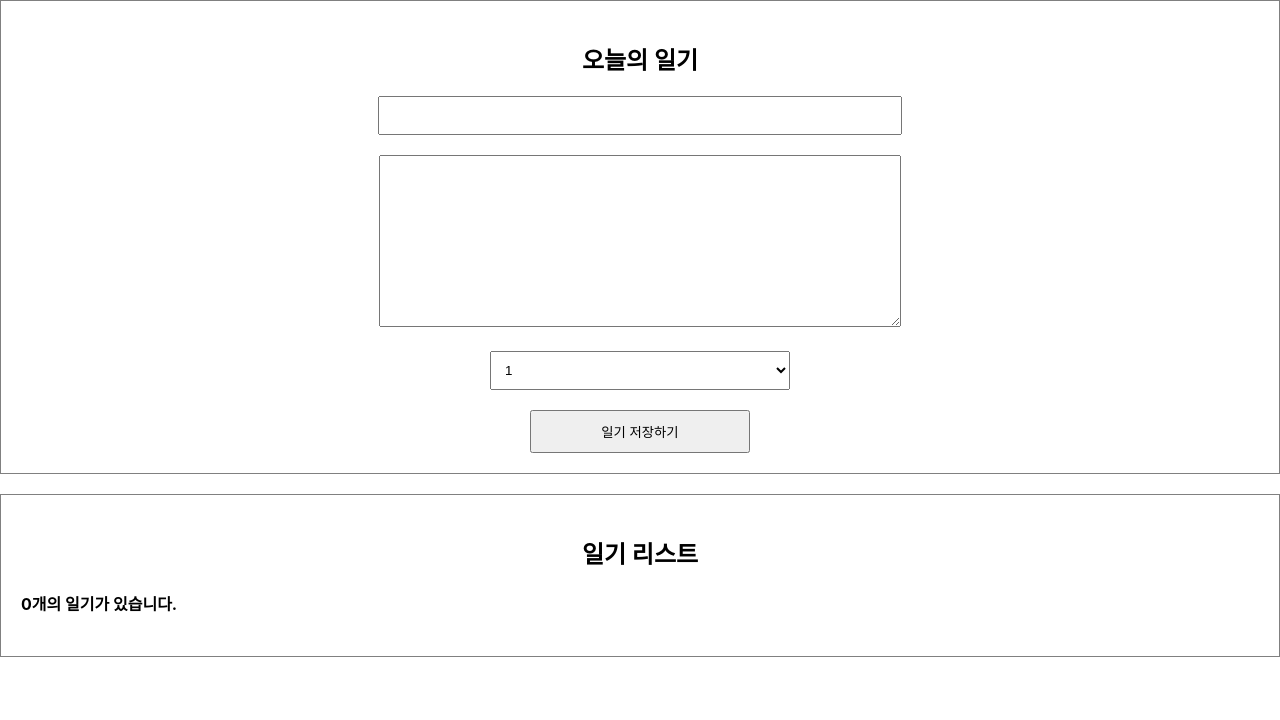
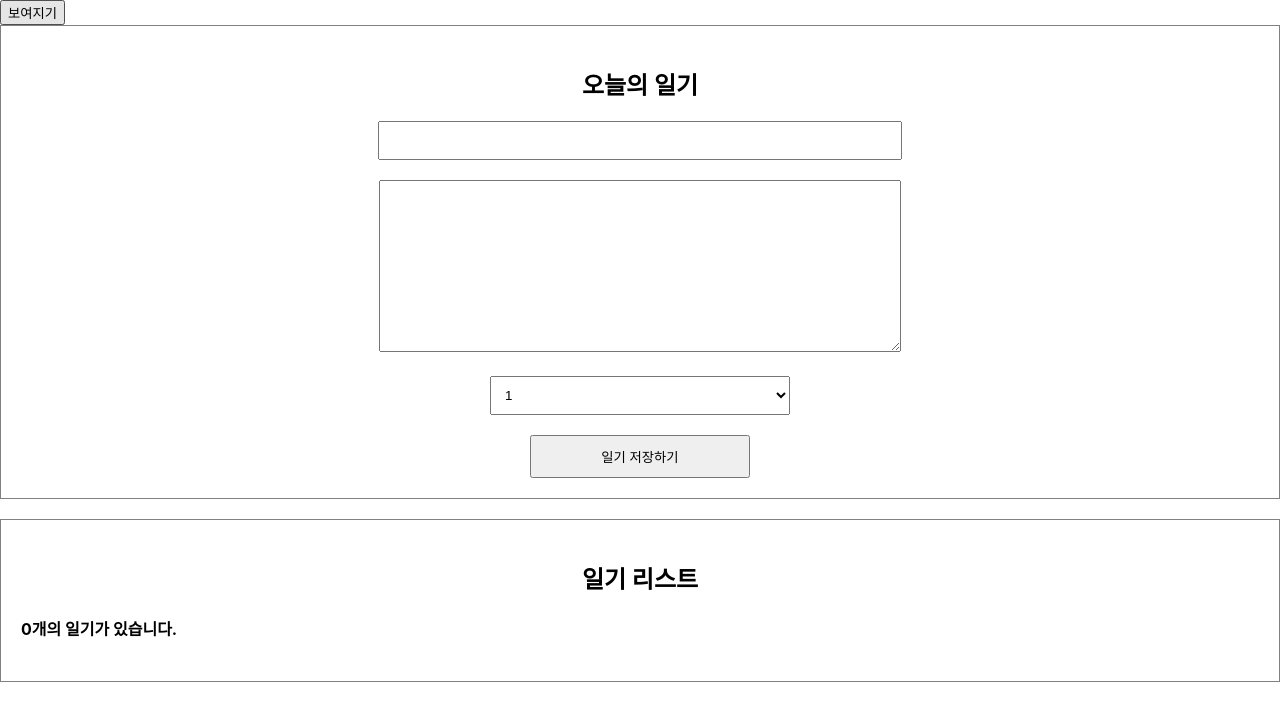
Before and after one commit to GilhwanE/sampleDiary, a React (Create React App) app: page / in a window 1280 px wide. Shown: the top 720 px of the page. Built offline with nearby package versions, Linux system fonts and the light colour scheme.

Commit message:
✨  Updatemount lifecycle

```diff
--- a/src/App.js
+++ b/src/App.js
@@ -2,6 +2,7 @@ import { useRef, useState } from 'react';
 import './App.css';
 import DiaryEditor from './DiaryEditor';
 import DiaryList from './DiaryList';
+import Lifecylce from './lifecylce';
 
 // const dummylist =
 // {
@@ -70,6 +71,7 @@ function App() {
 
   return (
     <>
+      <Lifecylce />
       <DiaryEditor onCreate={onCreate} />
       <DiaryList onEdit={onEdit} diarylist={data} onRemove={onRemove} />
     </>
--- /dev/null
+++ b/src/lifecylce.jsx
@@ -0,0 +1,30 @@
+import React, { useEffect, useState } from 'react';
+
+const UnmountTest = () => {
+  useEffect(() => {
+    console.log('mount');
+
+    return () => {
+      // unmount 호출 할 때
+      console.log('unmount');
+    };
+  }, []);
+
+  return <div>unmount 될 때</div>;
+};
+
+const Lifecylce = (props) => {
+  const [isVisbel, setIsVisble] = useState(false);
+  const toggle = () => setIsVisble(!isVisbel);
+
+  return (
+    <>
+      <div>
+        <button onClick={toggle}>보여지기</button>
+        {isVisbel && <UnmountTest />}
+      </div>
+    </>
+  );
+};
+
+export default Lifecylce;
```
